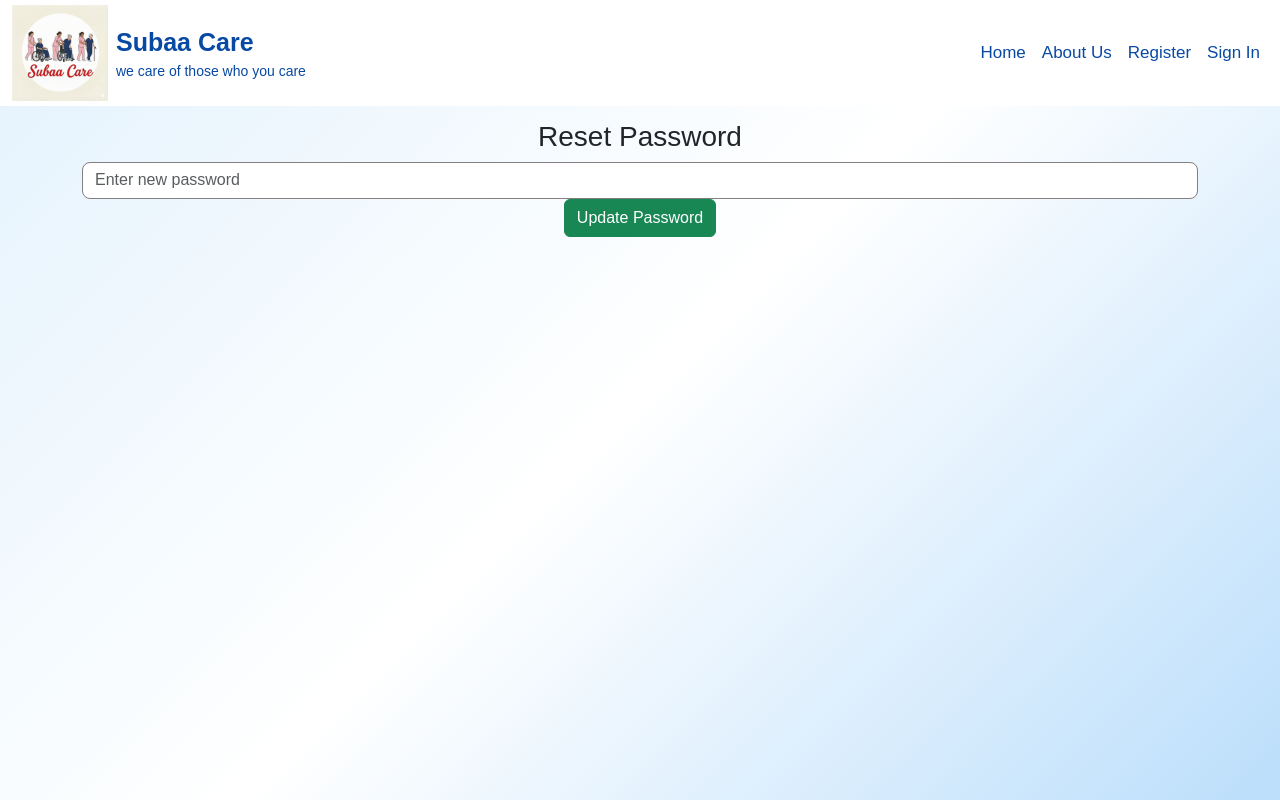
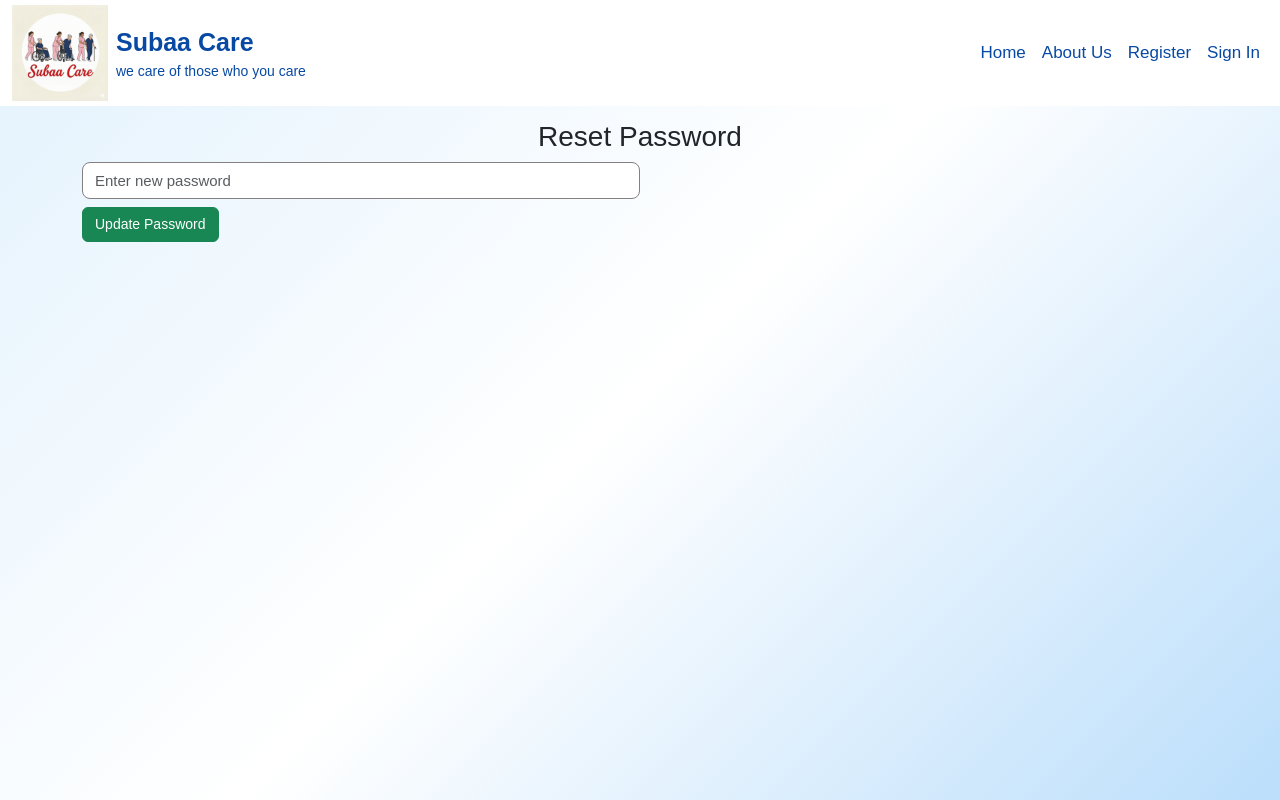
Before and after one commit to susmera-code/Subaacare, a React (Vite) app: page /reset-password in a window 1280 px wide. Built offline with nearby package versions, Linux system fonts and the light colour scheme; no server answers.

Commit message:
Forgot password

```diff
--- a/src/components/ForgotPassword.jsx
+++ b/src/components/ForgotPassword.jsx
@@ -18,7 +18,7 @@ export default function ForgotPassword() {
 
     // ❌ Password reset request
     const { error } = await supabase.auth.resetPasswordForEmail(email, {
-      redirectTo: "http://localhost:5173/reset-password", // the route in your app
+      redirectTo: `${import.meta.env.VITE_SUPABASE_URL}/reset-password`,
     });
 
     if (error) setError(error.message);
@@ -37,7 +37,7 @@ export default function ForgotPassword() {
               value={email}
               onChange={(e) => setEmail(e.target.value)}
             /></div>
-          <div className="col-md-4 text-start ">
+          <div className="col-md-2 text-start ">
             <button className="btn btn-primary fs-14" type="submit">Send reset link</button>
           </div></div>
       </form>
--- a/src/components/ResetPassword.jsx
+++ b/src/components/ResetPassword.jsx
@@ -36,14 +36,14 @@ export default function ResetPassword() {
   return (
     <div className="container">
       <h3>Reset Password</h3>
-      <form onSubmit={handleReset}>
-        <input className="form-control"
+      <form className="w-50 text-start" onSubmit={handleReset}>
+        <input className="form-control fs-15"
           type="password"
           placeholder="Enter new password"
           value={password}
           onChange={(e) => setPassword(e.target.value)}
         />
-        <button type="submit" className="btn btn-success">Update Password</button>
+        <button type="submit" className="btn btn-success mt-2 fs-14">Update Password</button>
       </form>
       {error && <p style={{ color: "red" }}>{error}</p>}
       {message && <p style={{ color: "green" }}>{message}</p>}
```
